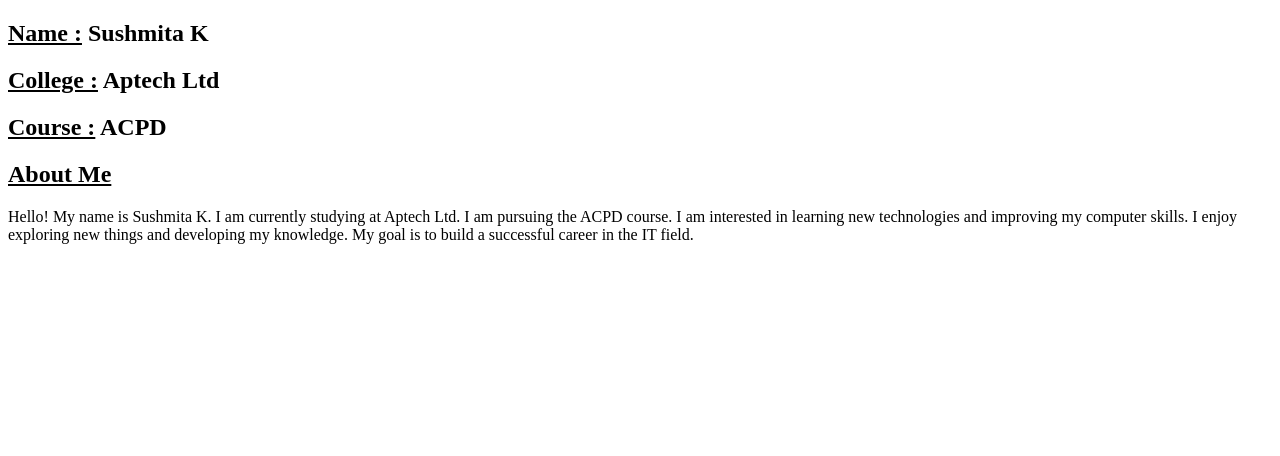
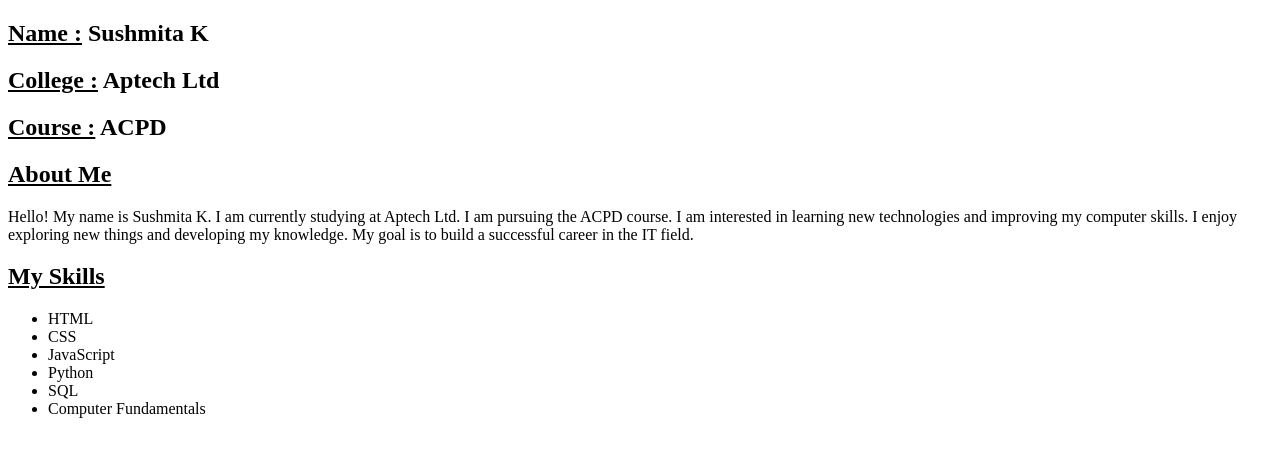
Before and after one commit to sushmitakambli7-cloud/Student-Profile-Project, a plain HTML site: page index.html in a window 1280 px wide. Drawn offline with Linux system fonts and the light colour scheme.

Commit message:
Updated index.html with an Technical skills section

```diff
--- a/index.html
+++ b/index.html
@@ -23,6 +23,16 @@
         My goal is to build a successful career in the IT field.
     </p>
 
+
+    <h2><u>My Skills</u></h2>
+    <ul>
+        <li>HTML</li>
+        <li>CSS</li>
+        <li>JavaScript</li>
+        <li>Python</li>
+        <li>SQL</li>
+        <li>Computer Fundamentals</li>
+    </ul>
 </body>
 
 </html>
```
